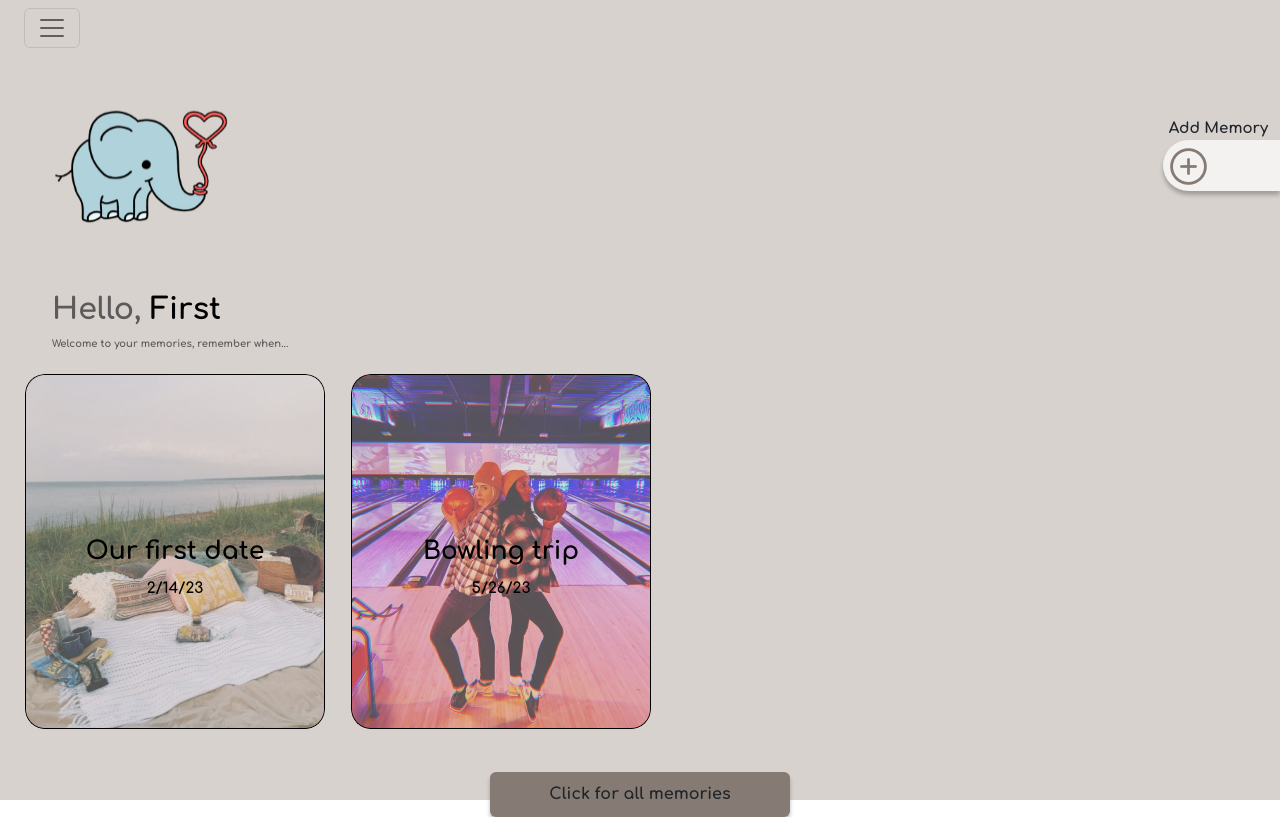
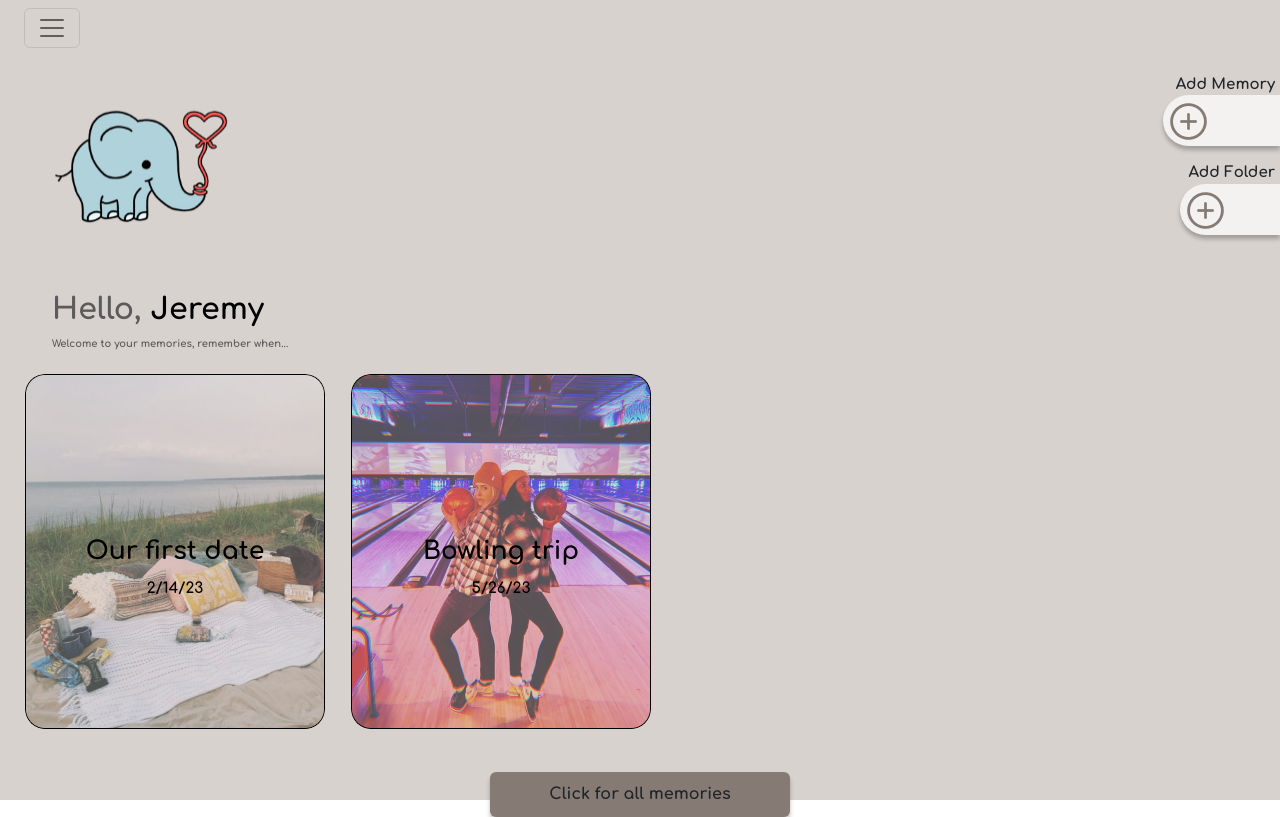
Before and after one commit to JeremyLapham/RememberWhen, a React (Create React App) app: page /DashBoard in a window 1280 px wide. Built offline with nearby package versions, Linux system fonts and the light colour scheme.

Commit message:
small changes

```diff
--- a/src/Components/HomePageComponent/DashBoard.css
+++ b/src/Components/HomePageComponent/DashBoard.css
@@ -37,10 +37,27 @@
     border-radius: 50px 0 0 50px;
     box-shadow: 0px 4px 4px rgba(0, 0, 0, 0.25);
 }
+.addNewFolder {
+    background-color: #F4F2F0;
+    height: 51px;
+    width: 100px;
+    margin-right: -12px;
+    border-radius: 50px 0 0 50px;
+    box-shadow: 0px 4px 4px rgba(0, 0, 0, 0.25);
+}
 
 .addNewTxt {
     font-size: 15px;
     margin-bottom: -1px;
+    padding-right: 5px !important;
+    font-weight: bold;
+    display: flex;
+    justify-content: end;
+}
+.addNewFolderTxt {
+    font-size: 15px;
+    margin-bottom: -1px;
+    padding-right: 5px !important;
     font-weight: bold;
     display: flex;
     justify-content: end;
--- a/src/Components/HomePageComponent/DashBoard.tsx
+++ b/src/Components/HomePageComponent/DashBoard.tsx
@@ -13,7 +13,7 @@ import './DashBoard.css';
 import { useNavigate, Link } from 'react-router-dom';
 
 export default function DashBoard() {
-    const [hello, setHello] = useState('First');
+    const [hello, setHello] = useState('Jeremy');
     const [moreMemoryClicked, setMoreMemoryClicked] = useState(false);
     const navigate = useNavigate();
 
@@ -72,6 +72,7 @@ export default function DashBoard() {
                     <img className='logoEle' src={logo} alt='remember when logo, elephant holding balloon' />
                 </Col>
                 <Col className='d-flex flex-column justify-content-end'>
+                    <Row>
                     <p className='addNewTxt'>Add Memory</p>
                     <div className='d-flex justify-content-end'>
                         <p className='addNew'>
@@ -80,6 +81,17 @@ export default function DashBoard() {
                             </Button>
                         </p>
                     </div>
+                    </Row>
+                    <Row>
+                    <p className='addNewFolderTxt'>Add Folder</p>
+                    <div className='d-flex justify-content-end'>
+                        <p className='addNewFolder'>
+                            <Button onClick={handleSignInClick} className='addNewBtn' variant=''>
+                                <img src={addBtn} alt='add new memories' />
+                            </Button>
+                        </p>
+                    </div>
+                    </Row>
                 </Col>
             </Row>
             <Row>
```
Also changed, not shown: tsconfig.json (indentation only).
